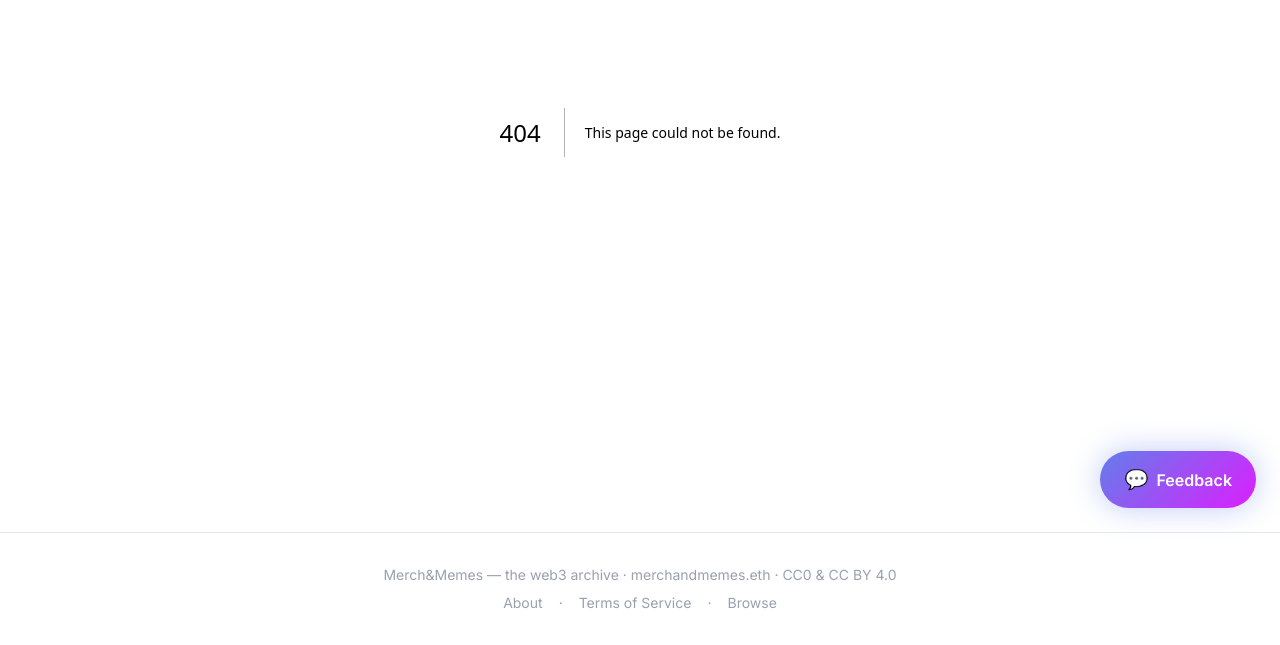
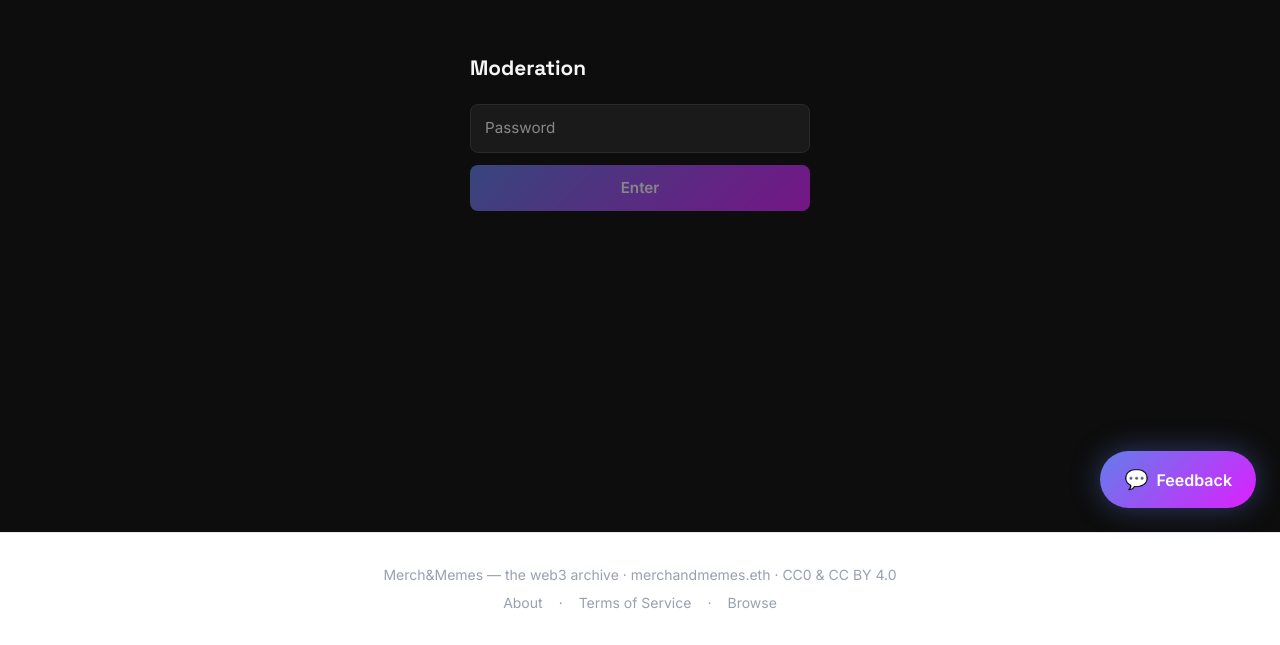
Before and after one commit to MerchandMemes/merch-and-memes, a Next.js app: page /admin/login in a window 1280 px wide. Before the commit this address had no page. Shown: the part 268-913 px from the top of the page. Built offline with nearby package versions, Linux system fonts and the light colour scheme.

Commit message:
Create page.tsx

```diff
--- /dev/null
+++ b/app/admin/login/page.tsx
@@ -0,0 +1,55 @@
+'use client'
+
+import { useState } from 'react'
+import { useSearchParams } from 'next/navigation'
+
+export default function AdminLogin() {
+  const params = useSearchParams()
+  const next = params.get('next') || '/admin/moderation'
+  const [password, setPassword] = useState('')
+  const [error, setError] = useState('')
+  const [busy, setBusy] = useState(false)
+
+  async function submit(e: React.FormEvent) {
+    e.preventDefault()
+    setBusy(true)
+    setError('')
+    const res = await fetch('/api/admin-login', {
+      method: 'POST',
+      headers: { 'Content-Type': 'application/json' },
+      body: JSON.stringify({ password }),
+    })
+    if (res.ok) {
+      window.location.href = next
+    } else {
+      setError('Wrong password.')
+      setBusy(false)
+    }
+  }
+
+  return (
+    <main style={{ background: '#0D0D0D', minHeight: '100vh', color: '#F5F5F5', display: 'flex', alignItems: 'center', justifyContent: 'center', padding: '24px' }}>
+      <form onSubmit={submit} style={{ width: '100%', maxWidth: '340px' }}>
+        <h1 style={{ fontSize: '1.3rem', fontWeight: 700, marginBottom: '20px', fontFamily: 'Space Grotesk, sans-serif' }}>
+          Moderation
+        </h1>
+        <input
+          type="password"
+          value={password}
+          onChange={e => setPassword(e.target.value)}
+          placeholder="Password"
+          autoFocus
+          style={{ width: '100%', background: '#1A1A1A', border: '1px solid #2A2A2A', borderRadius: '8px', padding: '12px 14px', fontSize: '0.95rem', color: '#F5F5F5', outline: 'none', boxSizing: 'border-box', marginBottom: '12px' }}
+        />
+        <button
+          type="submit"
+          disabled={busy || !password}
+          style={{ width: '100%', background: 'linear-gradient(135deg, #627EEA, #DC1FFF)', color: 'white', border: 'none', padding: '12px', borderRadius: '8px', fontSize: '0.95rem', fontWeight: 600, cursor: busy || !password ? 'not-allowed' : 'pointer', opacity: busy || !password ? 0.5 : 1 }}
+        >
+          {busy ? 'Checking...' : 'Enter'}
+        </button>
+        {error && <p style={{ color: '#FF4444', fontSize: '0.85rem', marginTop: '12px' }}>{error}</p>}
+      </form>
+    </main>
+  )
+}
```
